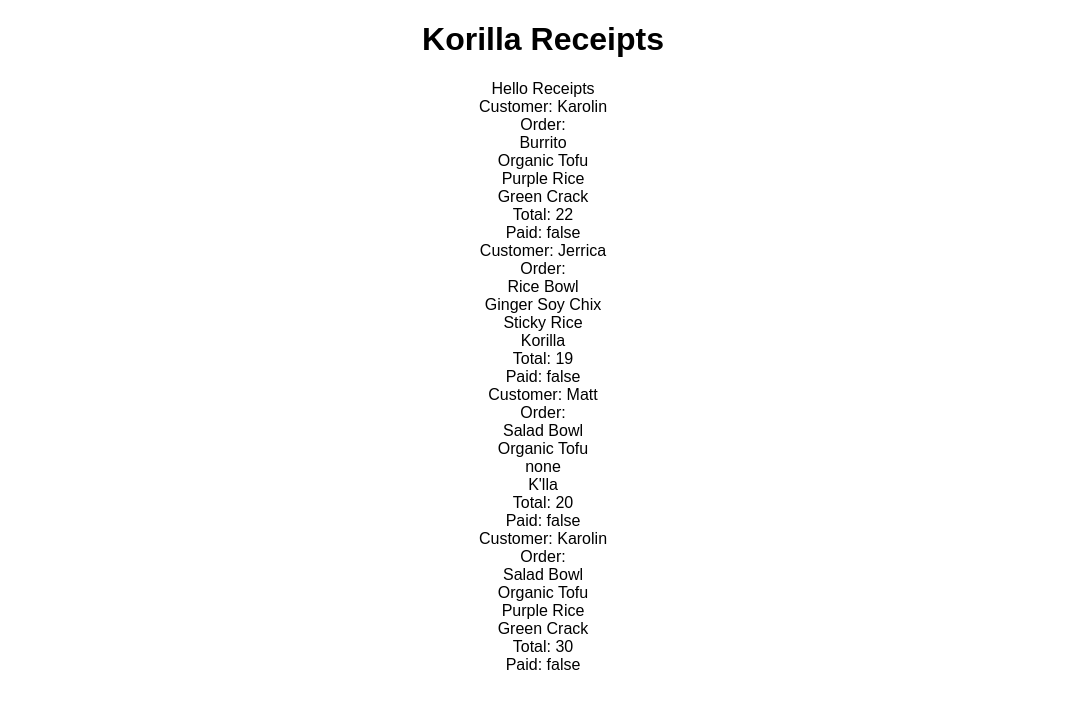
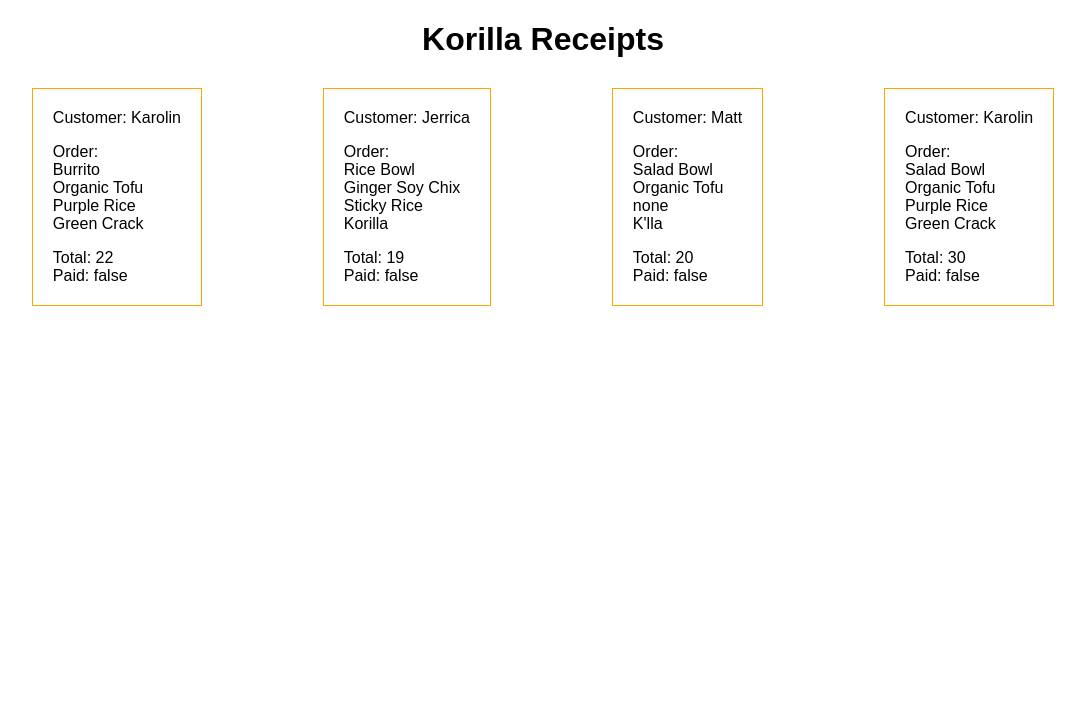
Before and after one commit to saraehutch94/react-korilla-receipts, a React (Create React App) app: page / in a window 1280 px wide. Shown: the top 708 px of the page, without its empty margins (97-1182 px from the left). Built offline with nearby package versions, Linux system fonts and the light colour scheme.

Commit message:
add minimal styling for organization of receipts

```diff
--- a/src/Receipt.js
+++ b/src/Receipt.js
@@ -1,10 +1,11 @@
 import React from "react";
+import "./styles.css";
 
 function Receipt(props) {
   return (
-    <>
+    <div className="ind-receipt">
       <div>Customer: {props.person}</div>
-      <ul style={{ listStyleType: "none", margin: "0", padding: "0" }}>
+      <ul style={{ listStyleType: "none", padding: "0" }}>
         Order:
         <li>{props.order.main}</li>
         <li>{props.order.protein}</li>
@@ -13,7 +14,7 @@ function Receipt(props) {
       </ul>
       <div>Total: {props.order.cost}</div>
       <div>Paid: {String(props.paid)}</div>
-    </>
+    </div>
   );
 }
 
--- a/src/Receipts.js
+++ b/src/Receipts.js
@@ -1,5 +1,6 @@
 import React from "react";
 import Receipt from "./Receipt";
+import "./styles.css";
 
 function Receipts(props) {
   const mappedReceipts = props.receipts.map((object, index) => {
@@ -15,8 +16,7 @@ function Receipts(props) {
 
   return (
     <>
-      <div>Hello Receipts</div>
-      <div>{mappedReceipts}</div>
+      <div className="flex-receipts">{mappedReceipts}</div>
     </>
   );
 }
--- a/src/styles.css
+++ b/src/styles.css
@@ -1,4 +1,19 @@
 .App {
   font-family: sans-serif;
+}
+
+h1 {
   text-align: center;
 }
+
+.flex-receipts {
+  display: flex;
+  flex-wrap: wrap;
+  justify-content: space-evenly;
+  margin-top: 30px;
+}
+
+.ind-receipt {
+  padding: 20px;
+  border: 1px solid orange;
+}
```
